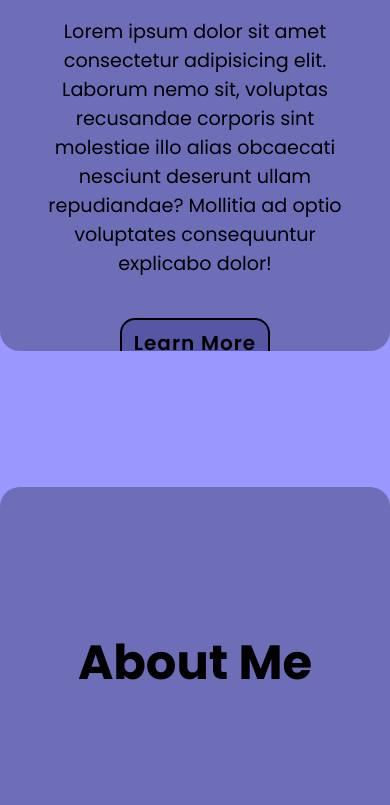
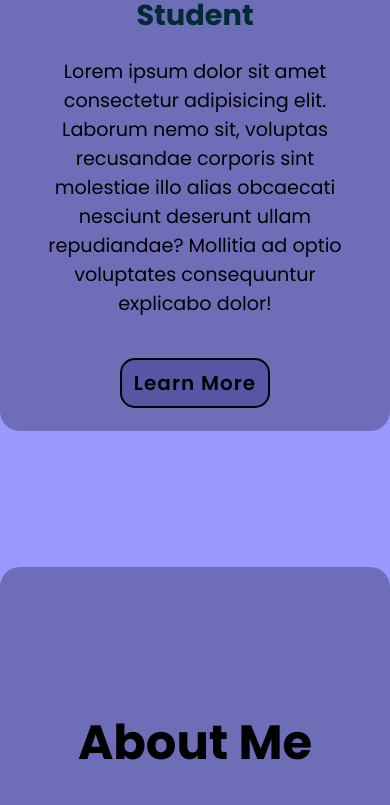
Before and after one commit to Bunstray/TugasFEOEMOEM, a plain HTML site: page index.html in a window 390 px wide. Shown: the part 562-1367 px from the top of the page. Drawn offline with Linux system fonts and the light colour scheme.

Commit message:
Update style.css

```diff
--- a/style.css
+++ b/style.css
@@ -357,6 +357,10 @@ body {
         display: none;
     }
 
+    .home{
+        height: 55rem;
+    }
+
     .gallery{
         height: 35rem;
     }
```
